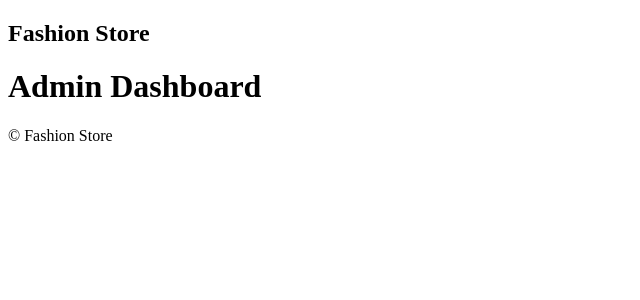
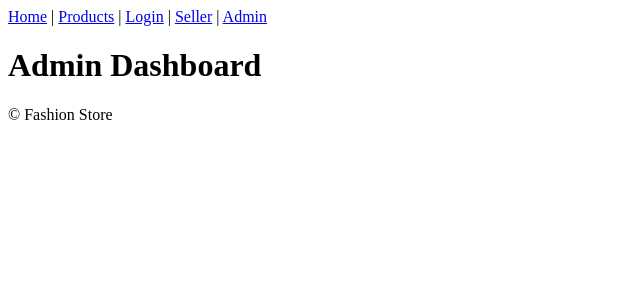
Before and after one commit to cp2611/fashion-ecommerce-web, a Next.js app in the folder apps/web/: page /admin in a window 1280 px wide. Shown: the top 300 px of the page, without its empty margins (0-640 px from the left). Built offline with nearby package versions, Linux system fonts and the light colour scheme.

Commit message:
Add basic navigation links to header

```diff
--- a/apps/web/app/layout.tsx
+++ b/apps/web/app/layout.tsx
@@ -7,8 +7,15 @@ export default function RootLayout({
     <html lang="en">
       <body>
         <header>
-          <h2>Fashion Store</h2>
-        </header>
+  <nav>
+    <a href="/">Home</a> |{" "}
+    <a href="/products">Products</a> |{" "}
+    <a href="/login">Login</a> |{" "}
+    <a href="/seller">Seller</a> |{" "}
+    <a href="/admin">Admin</a>
+  </nav>
+</header>
+
 
         {children}
 
```
